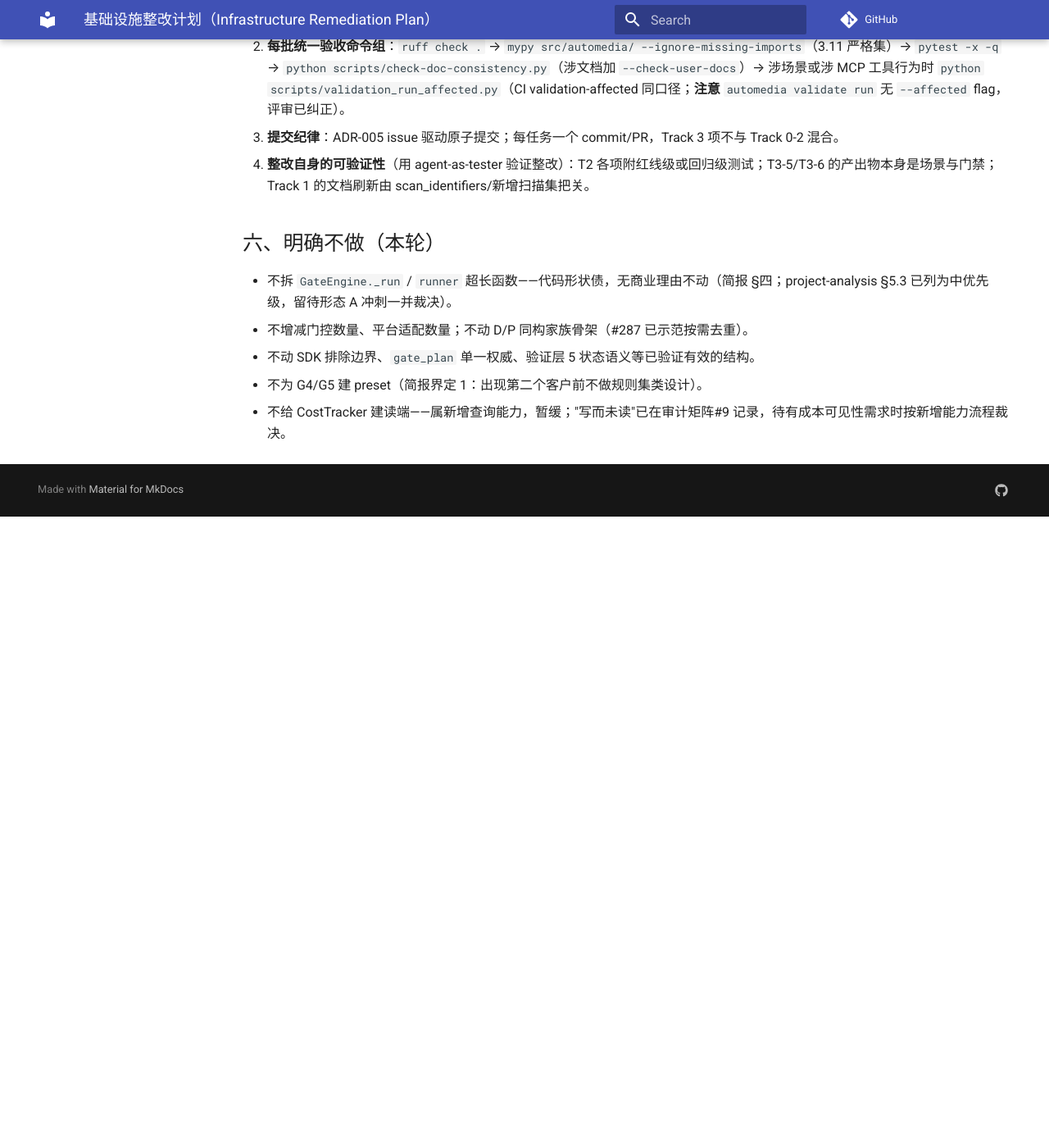
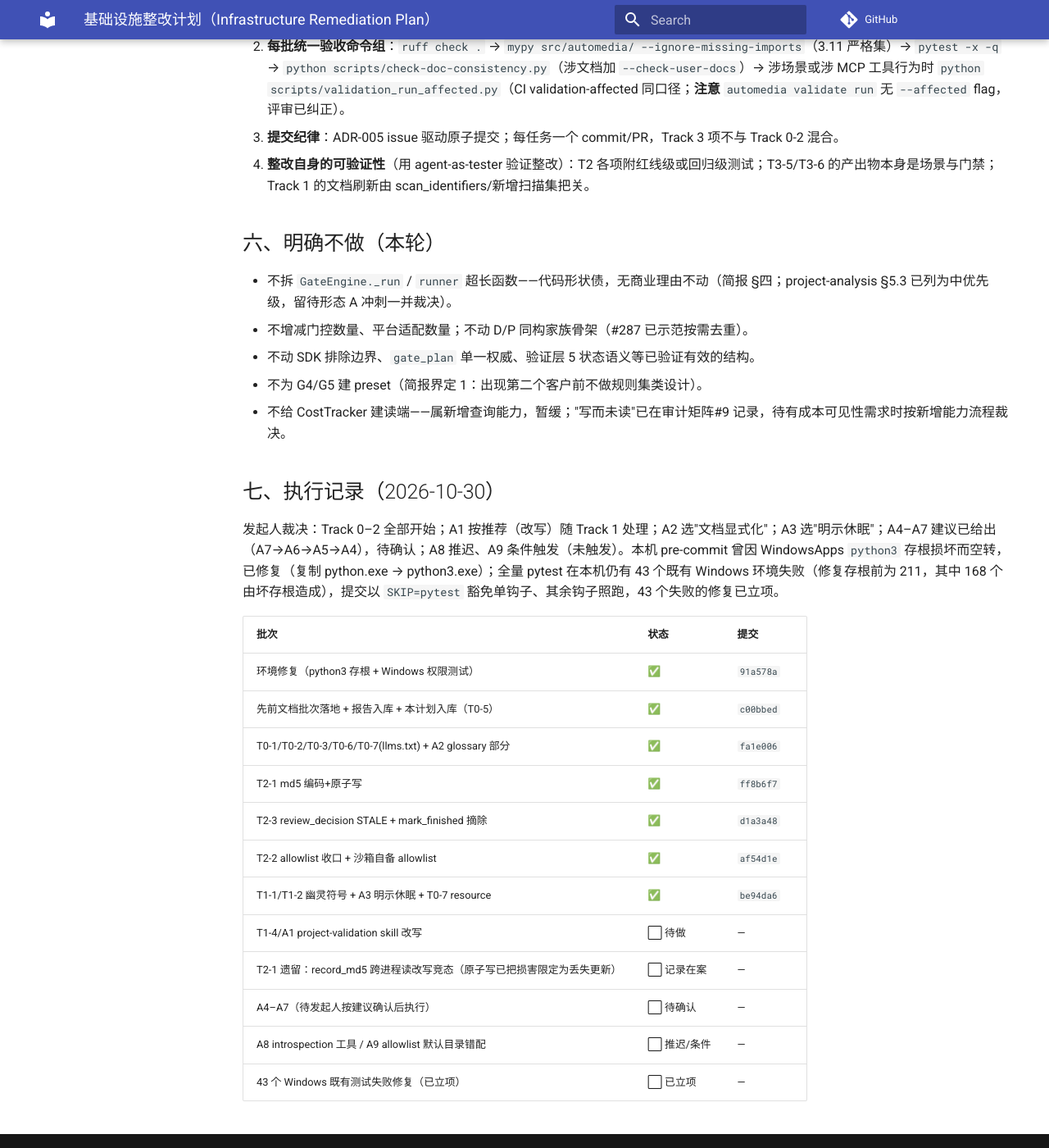
Before and after one commit to 1StepMore/AutoMedia, an MkDocs documentation site: the page built from docs/dev/plans/infrastructure-remediation-plan-20261030.md, in a window 1280 px wide and 1400 px high, scrolled down 4285 px. Shown: the whole window at 82% size. Built offline with MkDocs 1.6.1 and Material for MkDocs 9.7.7, drawn with Linux system fonts in a browser that asks for light colours; comment, search, counter and statistics services are not loaded; before the commit the page ends 4915 px from its top, so only the background shows below that.

Commit message:
docs(plan): record the 2026-10-30 execution log in the remediation plan

```diff
--- a/docs/dev/plans/infrastructure-remediation-plan-20261030.md
+++ b/docs/dev/plans/infrastructure-remediation-plan-20261030.md
@@ -106,3 +106,22 @@ Track 3 裁决项 ×9 ──────────── 每项独立批准；
 - 不动 SDK 排除边界、`gate_plan` 单一权威、验证层 5 状态语义等已验证有效的结构。
 - 不为 G4/G5 建 preset（简报界定 1：出现第二个客户前不做规则集类设计）。
 - 不给 CostTracker 建读端——属新增查询能力，暂缓；"写而未读"已在审计矩阵#9 记录，待有成本可见性需求时按新增能力流程裁决。
+
+## 七、执行记录（2026-10-30）
+
+发起人裁决：Track 0–2 全部开始；A1 按推荐（改写）随 Track 1 处理；A2 选"文档显式化"；A3 选"明示休眠"；A4–A7 建议已给出（A7→A6→A5→A4），待确认；A8 推迟、A9 条件触发（未触发）。本机 pre-commit 曾因 WindowsApps `python3` 存根损坏而空转，已修复（复制 python.exe → python3.exe）；全量 pytest 在本机仍有 43 个既有 Windows 环境失败（修复存根前为 211，其中 168 个由坏存根造成），提交以 `SKIP=pytest` 豁免单钩子、其余钩子照跑，43 个失败的修复已立项。
+
+| 批次 | 状态 | 提交 |
+|---|---|---|
+| 环境修复（python3 存根 + Windows 权限测试） | ✅ | `91a578a` |
+| 先前文档批次落地 + 报告入库 + 本计划入库（T0-5） | ✅ | `c00bbed` |
+| T0-1/T0-2/T0-3/T0-6/T0-7(llms.txt) + A2 glossary 部分 | ✅ | `fa1e006` |
+| T2-1 md5 编码+原子写 | ✅ | `ff8b6f7` |
+| T2-3 review_decision STALE + mark_finished 摘除 | ✅ | `d1a3a48` |
+| T2-2 allowlist 收口 + 沙箱自备 allowlist | ✅ | `af54d1e` |
+| T1-1/T1-2 幽灵符号 + A3 明示休眠 + T0-7 resource | ✅ | `be94da6` |
+| T1-4/A1 project-validation skill 改写 | ⬜ 待做 | — |
+| T2-1 遗留：record_md5 跨进程读改写竞态（原子写已把损害限定为丢失更新） | ⬜ 记录在案 | — |
+| A4–A7（待发起人按建议确认后执行） | ⬜ 待确认 | — |
+| A8 introspection 工具 / A9 allowlist 默认目录错配 | ⬜ 推迟/条件 | — |
+| 43 个 Windows 既有测试失败修复（已立项） | ⬜ 已立项 | — |
```
